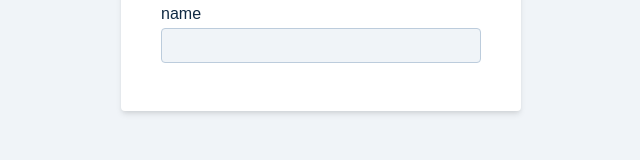
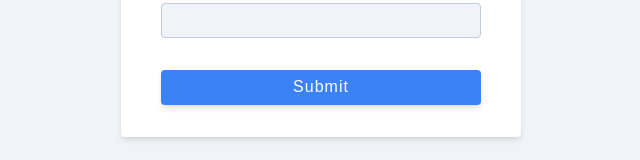
Before and after one commit to zainabturkmen/Jobster, a React (Vite) app: page /register in a window 1280 px wide. Shown: the part 394-554 px from the top of the page, without its empty margins (319-959 px from the left). Built offline with nearby package versions, Linux system fonts and the light colour scheme.

Commit message:
Register page

```diff
--- a/src/pages/Register.jsx
+++ b/src/pages/Register.jsx
@@ -26,13 +26,22 @@ function Register() {
   return (
     <Wrapper className="full-page">
       <form className="form" onSubmit={onsubmit}>
-        <Logo/>
+        <Logo />
         <h3>login</h3>
         {/* name field */}
         <div className="form-row">
-          <label htmlFor="name" className="form-lable">name</label>
-          <input type="text" name="name" value={values.name} onChange={handleChange} className="form-input"/>
+          <label htmlFor="name" className="form-lable">
+            name
+          </label>
+          <input
+            type="text"
+            name="name"
+            value={values.name}
+            onChange={handleChange}
+            className="form-input"
+          />
         </div>
+        <button type="submit" className="btn btn-block">submit</button>
       </form>
     </Wrapper>
   );
```
